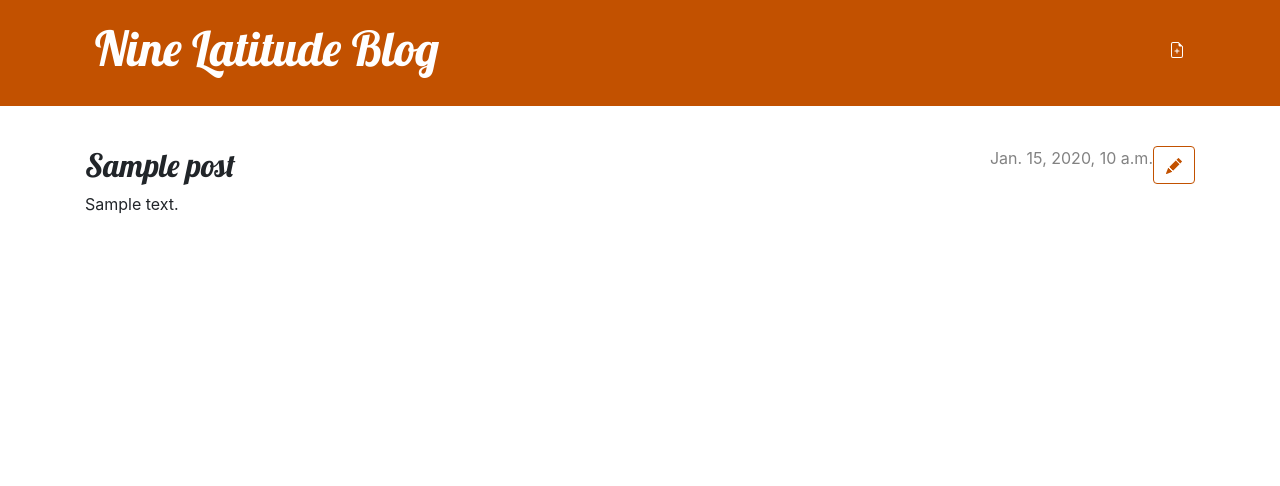
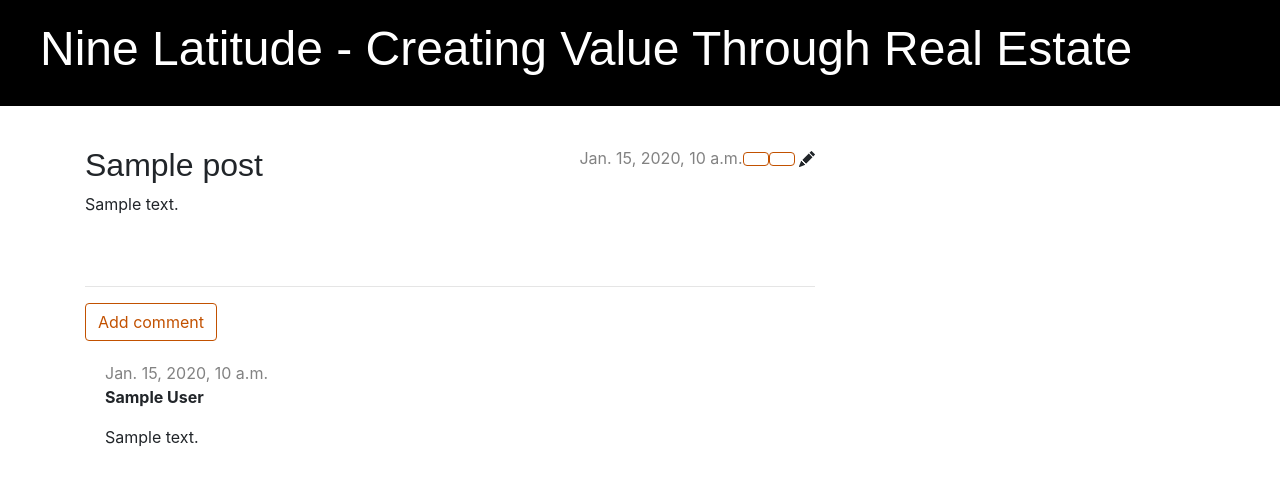
Before and after one commit to rubykumari1/RealEstate_Blog, a Django app: page /post/1/ in a window 1280 px wide. Shown: the top 486 px of the page. Run offline with Django 3.2, Linux system fonts and the light colour scheme; a user stored in the database is signed in; tables that the repository leaves empty hold one stand-in row (values such as "Sample post").

Commit message:
Added authorization, comments to this blog post.

```diff
--- a/blog/admin.py
+++ b/blog/admin.py
@@ -1,4 +1,5 @@
 from django.contrib import admin
-from .models import Post
+from .models import Post, Comment
 
 admin.site.register(Post)
+admin.site.register(Comment)
--- a/blog/models.py
+++ b/blog/models.py
@@ -10,9 +10,27 @@ class Post(models.Model):
     created_date = models.DateTimeField(default=timezone.now)
     published_date = models.DateTimeField(blank=True, null=True)
 
+
     def publish(self):
         self.published_date = timezone.now()
         self.save()
 
     def __str__(self):
         return self.title
+
+    def approved_comments(self):
+        return self.comments.filter(approved_comment=True)
+
+class Comment(models.Model):
+    post = models.ForeignKey('blog.Post', on_delete=models.CASCADE, related_name='comments')
+    author = models.CharField(max_length=200)
+    text = models.TextField()
+    created_date = models.DateTimeField(default=timezone.now)
+    approved_comment = models.BooleanField(default=False)
+
+    def approve(self):
+        self.approved_comment = True
+        self.save()
+
+    def __str__(self):
+        return self.text
--- a/blog/static/css/blog.css
+++ b/blog/static/css/blog.css
@@ -1,6 +1,6 @@
 
 .page-header {
-    background-color: #C25100;
+    background-color: #000000;
     margin-top: 0;
     margin-bottom: 40px;
     padding: 20px 20px 20px 40px;
@@ -19,7 +19,7 @@ h1,
 h2,
 h3,
 h4 {
-    font-family: 'Lobster', cursive;
+    font-family: 'sans-serif', sans-serif;
 }
 
 .date {
@@ -68,4 +68,9 @@ h4 {
 .btn-default:hover {
     color: #FFFFFF;
     background-color: #C25100;
+
 }
+
+.comment {
+    margin: 20px 0px 20px 20px;
+}
--- a/blog/templates/blog/base.html
+++ b/blog/templates/blog/base.html
@@ -2,29 +2,29 @@
 <!DOCTYPE html>
 <html>
     <head>
-        <title>Nine Latitude blog</title>
+        <title>Nine Latitude - Creating Value Through Real Estate</title>
         <link rel="stylesheet" href="https://cdn.jsdelivr.net/npm/bootstrap@4.5.3/dist/css/bootstrap.min.css" integrity="sha384-TX8t27EcRE3e/ihU7zmQxVncDAy5uIKz4rEkgIXeMed4M0jlfIDPvg6uqKI2xXr2" crossorigin="anonymous">
         <link href='//fonts.googleapis.com/css?family=Lobster&subset=latin,latin-ext' rel='stylesheet' type='text/css'>
         <link rel="stylesheet" href="{% static 'css/blog.css' %}">
     </head>
     <body>
-        <header class="page-header">
-            <div class="container">
-                {% if user.is_authenticated %}
-                    <a href="{% url 'post_new' %}" class="top-menu">
-                        {% include './icons/file-earmark-plus.svg' %}
-                    </a>
-                {% endif %}
-                <h1><a href="/">Nine Latitude Blog</a></h1>
-            </div>
-        </header>
-        <main class="content container">
+        <div class="page-header">
+            {% if user.is_authenticated %}
+                <a href="{% url 'post_new' %}" class="top-menu"><span class="glyphicon glyphicon-plus"></span></a>
+                <a href="{% url 'post_draft_list' %}" class="top-menu"><span class="glyphicon glyphicon-edit"></span></a>
+            {% else %}
+                <a href="{% url 'login' %}" class="top-menu"><span class="glyphicon glyphicon-lock"></span></a>
+            {% endif %}
+            <h1><a href="/">Nine Latitude - Creating Value Through Real Estate</a></h1>
+        </div>
+        <div class="content container">
             <div class="row">
-                <div class="col">
-                    {% block content %}
-                    {% endblock %}
+                <div class="col-md-8">
+                {% block content %}
+                {% endblock %}
                 </div>
             </div>
-        </main>
+        </div>
     </body>
+
 </html>
--- a/blog/templates/blog/post_detail.html
+++ b/blog/templates/blog/post_detail.html
@@ -1,20 +1,47 @@
 {% extends 'blog/base.html' %}
+
 
 {% block content %}
     <article class="post">
         <aside class="actions">
         	{% if user.is_authenticated %}
         		<a class="btn btn-default" href="{% url 'post_edit' pk=post.pk %}">
+                <a class="btn btn-default" href="{% url 'post_remove' pk=post.pk %}"><span class="glyphicon glyphicon-remove"></span></a>
         			{% include './icons/pencil-fill.svg' %}
         		</a>
 			{% endif %}
         </aside>
         {% if post.published_date %}
-            <time class="date">
+            <div class="date">
                 {{ post.published_date }}
-            </time>
+            </div>
+        {% else %}
+            <a class="btn btn-default" href="{% url 'post_publish' pk=post.pk %}">Publish</a>
         {% endif %}
+
         <h2>{{ post.title }}</h2>
         <p>{{ post.text|linebreaksbr }}</p>
     </article>
+
+    <hr>
+    <a class="btn btn-default" href="{% url 'add_comment_to_post' pk=post.pk %}">Add comment</a>
+    {% for comment in post.comments.all %}
+        {% if user.is_authenticated or comment.approved_comment %}
+        <div class="comment">
+            <div class="date">
+                {{ comment.created_date }}
+                {% if not comment.approved_comment %}
+                    <a class="btn btn-default" href="{% url 'comment_remove' pk=comment.pk %}"><span class="glyphicon glyphicon-remove"></span></a>
+                    <a class="btn btn-default" href="{% url 'comment_approve' pk=comment.pk %}"><span class="glyphicon glyphicon-ok"></span></a>
+                {% endif %}
+            </div>
+            <strong>{{ comment.author }}</strong>
+            <p>{{ comment.text|linebreaks }}</p>
+        </div>
+        {% endif %}
+    {% empty %}
+        <p>No comments here yet :(</p>
+    {% endfor %}
+
+
 {% endblock %}
--- a/blog/urls.py
+++ b/blog/urls.py
@@ -6,4 +6,10 @@ urlpatterns = [
     path('post/<int:pk>/', views.post_detail, name='post_detail'),
     path('post/new/', views.post_new, name='post_new'),
     path('post/<int:pk>/edit/', views.post_edit, name='post_edit'),
+    path('drafts/', views.post_draft_list, name='post_draft_list'),
+    path('post/<pk>/publish/', views.post_publish, name='post_publish'),
+    path('post/<pk>/remove/', views.post_remove, name='post_remove'),
+    path('post/<int:pk>/comment/', views.add_comment_to_post, name='add_comment_to_post'),
+    path('comment/<int:pk>/approve/', views.comment_approve, name='comment_approve'),
+    path('comment/<int:pk>/remove/', views.comment_remove, name='comment_remove'),
 ]
--- a/blog/views.py
+++ b/blog/views.py
@@ -1,29 +1,33 @@
 
-from .models import Post
+from .models import Post, Comment
 from django.utils import timezone
 from django.shortcuts import render, get_object_or_404
-from .forms import PostForm
+from .forms import PostForm, CommentForm
 from django.shortcuts import redirect
+from django.contrib.auth.decorators import login_required
 
 
 #Post.objects.get(pk=pk)
 # Create your views here.
 
+@login_required
 def post_list(request):
     posts = Post.objects.filter(published_date__lte=timezone.now()).order_by('published_date')
-    return render(request, 'blog/post_list.htm', {'posts': posts})
+    return render(request, 'blog/post_list.html', {'posts': posts})
 
+@login_required
 def post_detail(request, pk):
     post = get_object_or_404(Post, pk=pk)
     return render(request, 'blog/post_detail.html', {'post': post})
 
+@login_required
 def post_new(request):
     if request.method == "POST":
         form = PostForm(request.POST)
         if form.is_valid():
             post = form.save(commit=False)
             post.author = request.user
-            post.published_date = timezone.now()
+            #post.published_date = timezone.now()
             post.save()
             return redirect('post_detail', pk=post.pk)
 
@@ -31,6 +35,7 @@ def post_new(request):
         form = PostForm()
         return render(request, 'blog/post_edit.html', {'form': form})
 
+@login_required
 def post_edit(request, pk):
     post = get_object_or_404(Post, pk=pk)
     if request.method == "POST":
@@ -38,9 +43,51 @@ def post_edit(request, pk):
         if form.is_valid():
             post = form.save(commit=False)
             post.author = request.user
-            post.published_date = timezone.now()
+            #post.published_date = timezone.now()
             post.save()
             return redirect('post_detail', pk=post.pk)
     else:
         form = PostForm(instance=post)
     return render(request, 'blog/post_edit.html', {'form': form})
+
+@login_required
+def post_draft_list(request):
+    posts = Post.objects.filter(published_date__isnull=True).order_by('created_date')
+    return render(request, 'blog/post_draft_list.html', {'posts': posts})
+
+@login_required
+def post_publish(request, pk):
+    post = get_object_or_404(Post, pk=pk)
+    post.publish()
+    return redirect('post_detail', pk=pk)
+
+@login_required
+def post_remove(request, pk):
+    post = get_object_or_404(Post, pk=pk)
+    post.delete()
+    return redirect('post_list')
+
+def add_comment_to_post(request, pk):
+    post = get_object_or_404(Post, pk=pk)
+    if request.method == "POST":
+        form = CommentForm(request.POST)
+        if form.is_valid():
+            comment = form.save(commit=False)
+            comment.post = post
+            comment.save()
+            return redirect('post_detail', pk=post.pk)
+    else:
+        form = CommentForm()
+    return render(request, 'blog/add_comment_to_post.html', {'form': form})
+
+@login_required
+def comment_approve(request, pk):
+    comment = get_object_or_404(Comment, pk=pk)
+    comment.approve()
+    return redirect('post_detail', pk=comment.post.pk)
+
+@login_required
+def comment_remove(request, pk):
+    comment = get_object_or_404(Comment, pk=pk)
+    comment.delete()
+    return redirect('post_detail', pk=comment.post.pk)
--- a/mysite/settings.py
+++ b/mysite/settings.py
@@ -121,3 +121,4 @@ USE_TZ = True
 
 STATIC_URL = '/static/'
 STATIC_ROOT = os.path.join(BASE_DIR, 'static')
+LOGIN_REDIRECT_URL = '/'
--- a/mysite/urls.py
+++ b/mysite/urls.py
@@ -14,10 +14,14 @@ Including another URLconf
     2. Add a URL to urlpatterns:  path('blog/', include('blog.urls'))
 """
 
+from django.urls import path, include
 from django.contrib import admin
-from django.urls import path, include
+
+from django.contrib.auth import views
 
 urlpatterns = [
     path('admin/', admin.site.urls),
+    path('accounts/login/', views.LoginView.as_view(), name='login'),
+    path('accounts/logout/', views.LogoutView.as_view(next_page='/'), name='logout'),
     path('', include('blog.urls')),
 ]
```
Also changed, not shown: blog/forms.py (+6 -1 lines), blog/templates/blog/add_comment_to_post.html (added, +9 -0 lines), blog/templates/blog/post_draft_list.html (added, +11 -0 lines), blog/templates/blog/post_list.html (+7 -6 lines), blog/templates/registration/login.html (added, +24 -0 lines), blog/migrations/0002_comment.py (added), 1 other file.
